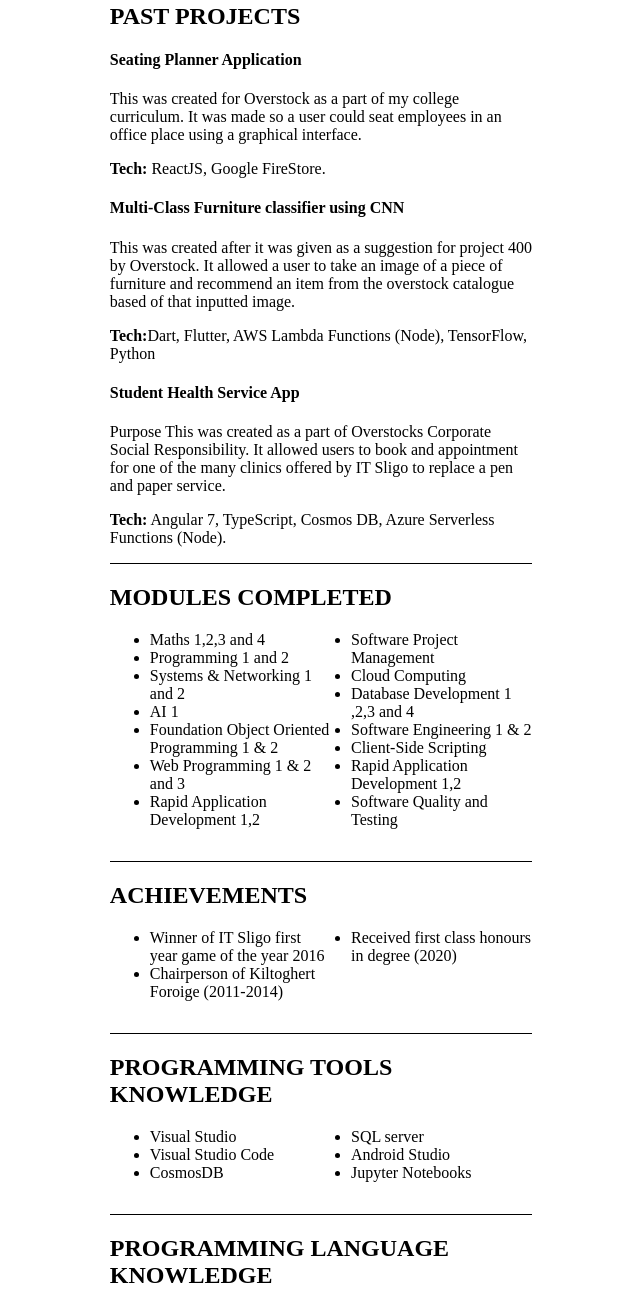
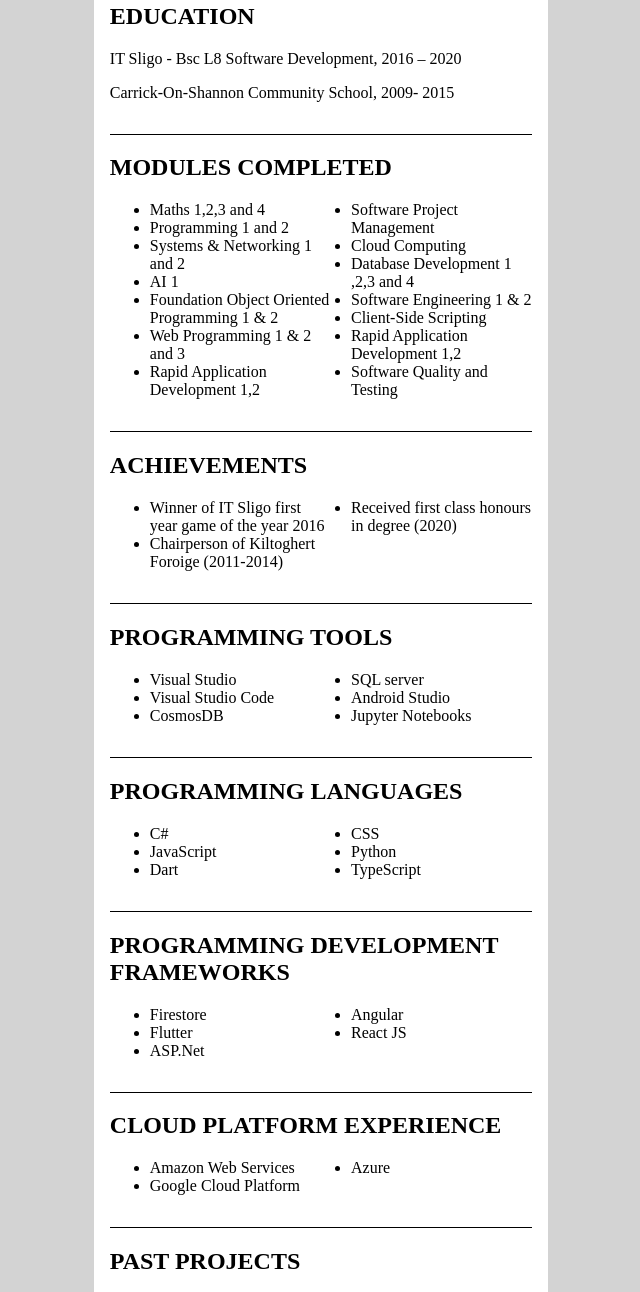
Before and after one commit to AidanDoherty/cv-html-css-only, a plain HTML site: page index.html in a window 1280 px wide. Shown: the part 543-1835 px from the top of the page, without its empty margins (319-959 px from the left). Drawn offline with Linux system fonts and the light colour scheme.

Commit message:
forgot langauges?!?!

```diff
--- a/index.html
+++ b/index.html
@@ -34,26 +34,13 @@
   <p>A hard working, career driven , flexible software developer that works well in a team environment. Enthusiastic to
     new ideas and shows ability in leadership.</p>
   </div>
-  <div class="past-projects">
 
-    <h2>PAST PROJECTS</h2>
-    <div class="project">
-    <h4>Seating Planner Application </h4>
-    <p>This was created for Overstock as a part of my college curriculum. It was made so a user could seat employees in an office place using a graphical interface.     </p>
-      <b>Tech:</b> ReactJS, Google FireStore.
-    </div>
-    <div class="project">
+  <div class="education">
 
-      <h4>Multi-Class Furniture classifier using CNN</h4>
-      <p>This was created after it was given as a suggestion for project 400 by Overstock. It allowed a user to take an image of a piece of furniture and recommend an item from the overstock catalogue based of that inputted image.</p>
-        <b>Tech:</b>Dart, Flutter, AWS Lambda Functions (Node), TensorFlow, Python
-</div>
-      <div class="project">
+    <h2>EDUCATION</h2>
+<p>IT Sligo  - Bsc L8 Software Development,  2016 – 2020 </p>
+<p>Carrick-On-Shannon Community School, 2009- 2015</p>
 
-        <h4>Student Health Service App </h4>
-        <p>Purpose This was created as a part of Overstocks Corporate Social Responsibility.  It allowed users to book and appointment for one of the many clinics offered by IT Sligo to replace a pen and paper service. </p>
-          <b>Tech:</b> Angular 7, TypeScript, Cosmos DB, Azure Serverless Functions (Node).
-        </div>
   </div>
 
   <div id="moodules-completed" class="list-section">
@@ -88,7 +75,7 @@
 
 
   <div class="list-section">
-    <h2>PROGRAMMING TOOLS KNOWLEDGE </h2>
+    <h2>PROGRAMMING TOOLS  </h2>
     <ul>
       <li>Visual Studio</li>
       <li>Visual Studio Code </li>
@@ -98,8 +85,19 @@
               <li>Jupyter Notebooks</li>
   </ul>
   </div>
+  <div id="programming-langauges"class="list-section">
+    <h2>PROGRAMMING LANGUAGES  </h2>
+    <ul>
+     <li>C#</li>
+     <li>JavaScript</li>
+     <li>Dart</li>
+     <li>CSS</li>
+     <li>Python</li>
+     <li>TypeScript</li>
+  </ul>
+  </div>
   <div id="programming-knowledge"class="list-section">
-    <h2>PROGRAMMING LANGUAGE KNOWLEDGE </h2>
+    <h2>PROGRAMMING DEVELOPMENT FRAMEWORKS  </h2>
     <ul>
       <li>Firestore</li>
       <li>Flutter</li>
@@ -122,7 +120,27 @@
 
   </ul>
   </div>
+  <div class="past-projects">
 
+    <h2>PAST PROJECTS</h2>
+    <div class="project">
+    <h4>Seating Planner Application </h4>
+    <p>This was created for Overstock as a part of my college curriculum. It was made so a user could seat employees in an office place using a graphical interface.     </p>
+      <b>Tech:</b> ReactJS, Google FireStore.
+    </div>
+    <div class="project">
+
+      <h4>Multi-Class Furniture classifier using CNN</h4>
+      <p>This was created after it was given as a suggestion for project 400 by Overstock. It allowed a user to take an image of a piece of furniture and recommend an item from the overstock catalogue based of that inputted image.</p>
+        <b>Tech:</b>Dart, Flutter, AWS Lambda Functions (Node), TensorFlow, Python
+</div>
+      <div class="project">
+
+        <h4>Student Health Service App </h4>
+        <p>This was created as a part of Overstocks Corporate Social Responsibility.  It allowed users to book and appointment for one of the many clinics offered by IT Sligo to replace a pen and paper service. </p>
+          <b>Tech:</b> Angular 7, TypeScript, Cosmos DB, Azure Serverless Functions (Node).
+        </div>
+  </div>
   <div class="work-expierance">
 <h2>WORK EXPERIENCE</h2>
 <div class="job">
--- a/styles.css
+++ b/styles.css
@@ -2,8 +2,14 @@ body {
   max-width: 33%;
   margin: auto;
   font-family: serif;
+  background-color: white;
+  padding-left: 1em;
+  padding-right: 1em;
+
 }
-
+html{
+    background-color: lightgray;
+}
 @media only screen and (max-width: 600px) {
     body {
         max-width: 100%;
@@ -24,7 +30,7 @@ body {
 .content {
   padding-left: 5em;
 }
-.container,.list-section,.projects,.objectives,.past-projects {
+.container,.list-section,.projects,.objectives,.past-projects,.education {
 
   padding-bottom: 1em;
 
```
